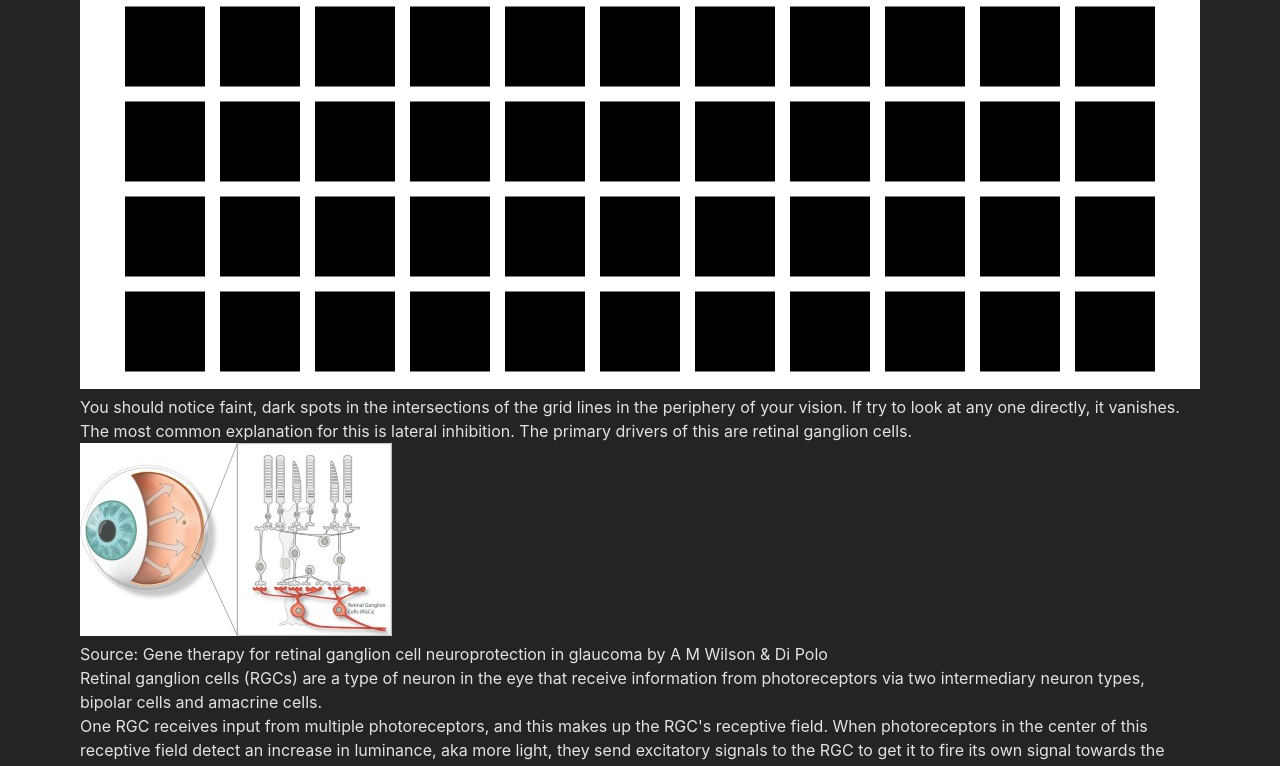
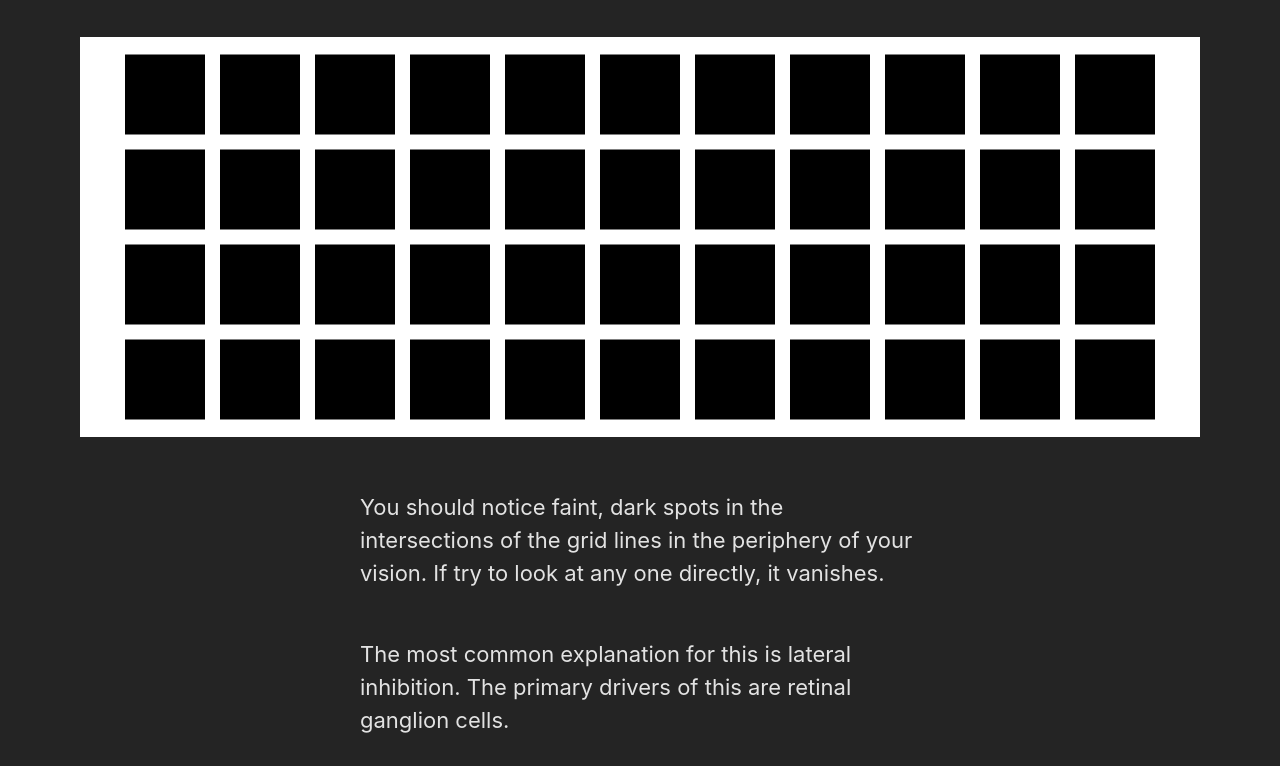
Before and after one commit to gr-eggory/hermann-grid, a website built with Vite: page index.html in a window 1280 px wide. Shown: the part 139-905 px from the top of the page. Built offline with nearby package versions, Linux system fonts and the light colour scheme.

Commit message:
Added styling

```diff
--- a/src/style.css
+++ b/src/style.css
@@ -29,8 +29,33 @@ body {
 #app {
   min-height: 100vh;
   padding: 5rem;
+  display: flex;
+  flex-direction: column;
+  gap: 3rem;
+  align-items: center;
+}
+
+.canvas-container {
+  width: 100%;
 }
 
 canvas {
   background-color: white;
 }
+
+figure {
+  width: 50vw;
+  max-width: 600px;
+  display: flex;
+  flex-direction: column;
+  align-items: center;
+}
+
+figure img {
+  width: 100%;
+}
+
+p {
+  width: 50%;
+  font-size: 22px;
+}
```
